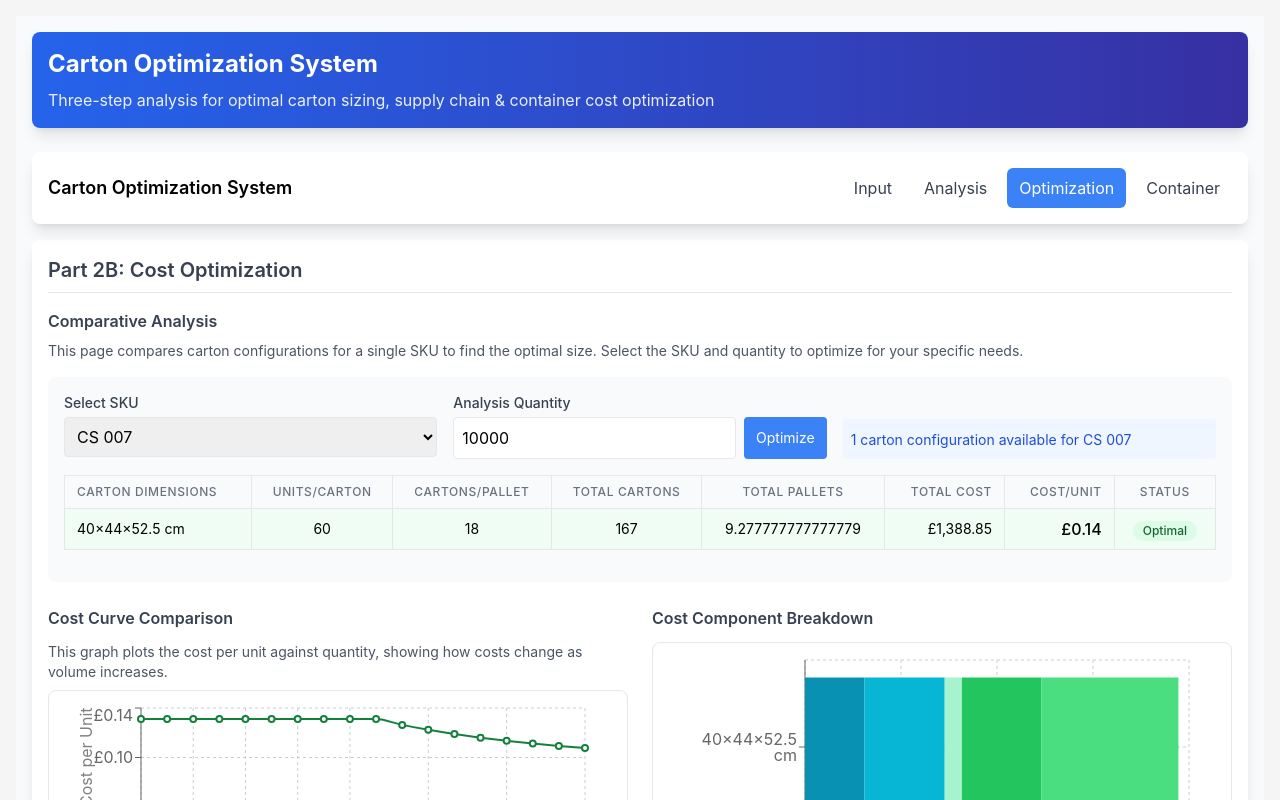
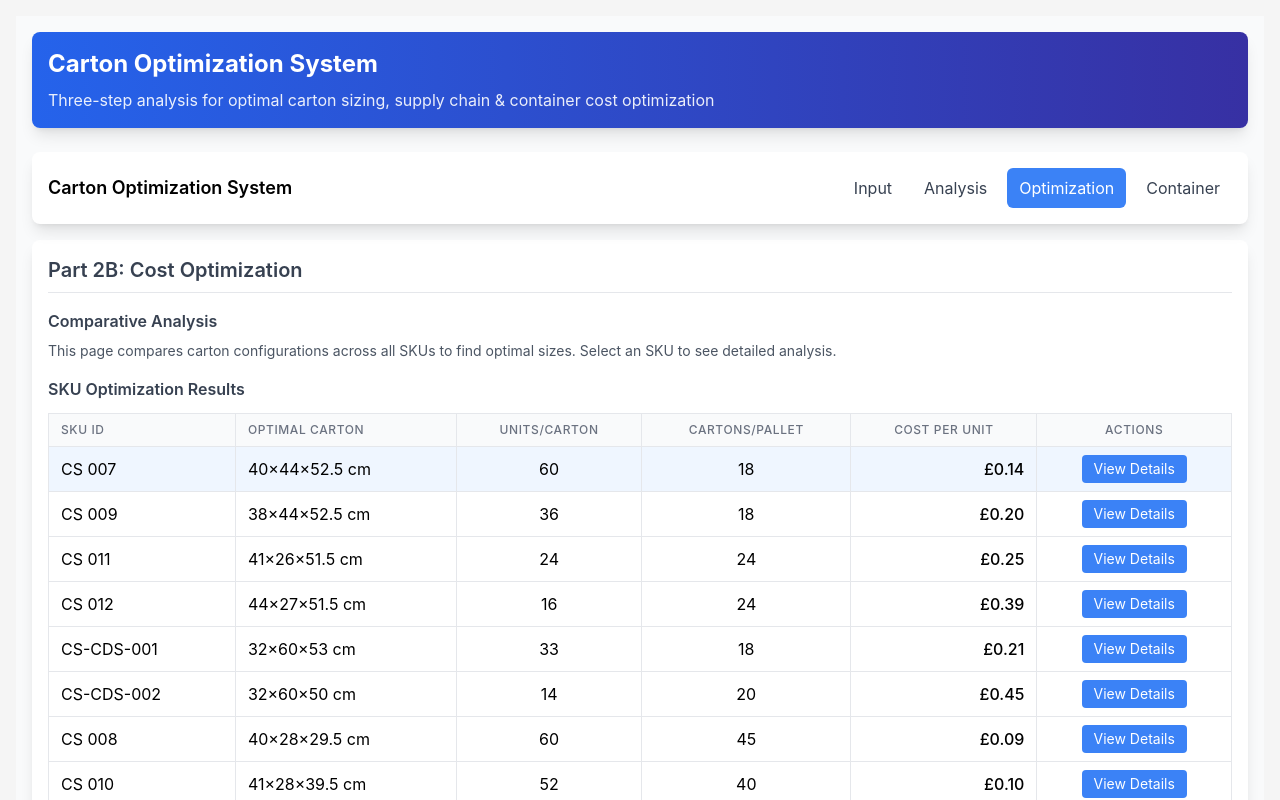
Before and after one commit to progami/carton-optimizer, a React (Vite) app: page /part2b in a window 1280 px wide. Shown: the top 800 px of the page. Built offline with nearby package versions, Linux system fonts and the light colour scheme.

Commit message:
changes for Part 2a 2b for button removal

```diff
--- a/src/components/Part2A.tsx
+++ b/src/components/Part2A.tsx
@@ -1,7 +1,20 @@
+// src/components/Part2A.tsx
 import { useState, useEffect } from 'react';
 import { useCarton, useCostConfig, useProvider } from '../contexts/CartonContext';
 import { useCostCalculation } from '../hooks/useCostCalculation';
 import { formatCurrency } from '../utils/formatters';
+
+// Define the CartonType for easier typing
+type CartonType = {
+  id: number;
+  skuId: string;
+  length: number;
+  width: number;
+  height: number;
+  unitsPerCarton: number;
+  cartonsPerPallet: number;
+  isSelected: boolean;
+};
 
 const CostAnalysis = () => {
   const { candidateCartons, getSelectedCartonId } = useCarton();
@@ -14,13 +27,60 @@ const CostAnalysis = () => {
   const [optimized, setOptimized] = useState(false);
   const [showAbsoluteValues, setShowAbsoluteValues] = useState(false);
 
+  // Add state for SKU selection
+  const [activeSku, setActiveSku] = useState<string>('');
+  const [availableSkus, setAvailableSkus] = useState<string[]>([]);
+  const [skuCartons, setSkuCartons] = useState<CartonType[]>([]);
+
   // Set the initial selected carton ID based on what's selected in Part 1
   useEffect(() => {
     const selected = getSelectedCartonId();
     if (selected) {
       setSelectedCartonId(selected);
+      // Find the SKU for this carton
+      const carton = candidateCartons.find(c => c.id === selected);
+      if (carton) {
+        setActiveSku(carton.skuId);
+        setSkuCartons(candidateCartons.filter(c => c.skuId === carton.skuId));
       }
-  }, [getSelectedCartonId, setSelectedCartonId]);
+    }
+  }, [getSelectedCartonId, setSelectedCartonId, candidateCartons]);
+
+  // Populate available SKUs and initialize
+  useEffect(() => {
+    const skus = [...new Set(candidateCartons.map(c => c.skuId))];
+    setAvailableSkus(skus);
+
+    if (skus.length > 0 && !activeSku) {
+      setActiveSku(skus[0]);
+
+      // Initialize with cartons for first SKU
+      const firstSkuCartons = candidateCartons.filter(c => c.skuId === skus[0]);
+      setSkuCartons(firstSkuCartons);
+
+      // Set selected carton to first one in this SKU group
+      if (firstSkuCartons.length > 0) {
+        setSelectedCartonId(firstSkuCartons[0].id);
+      }
+    }
+  }, [candidateCartons, activeSku, setSelectedCartonId]);
+
+  // Handle SKU selection changes - automatically analyze the selected SKU
+  const handleSkuChange = (newSkuId: string) => {
+    setActiveSku(newSkuId);
+
+    // Filter cartons for this SKU
+    const filteredCartons = candidateCartons.filter(c => c.skuId === newSkuId);
+    setSkuCartons(filteredCartons);
+
+    // Set selected carton to first one in this group
+    if (filteredCartons.length > 0) {
+      setSelectedCartonId(filteredCartons[0].id);
+    }
+
+    // No need for an explicit analyze button - the analysis happens automatically
+    // when the selectedCartonId changes due to the effects in useCostCalculation
+  };
 
   // Set transportMode to LTL if set to auto
   useEffect(() => {
@@ -31,6 +91,7 @@ const CostAnalysis = () => {
 
   // Function to optimize quantity to fully utilize pallets
   const optimizeQuantity = () => {
+    // Get the current selected carton from the selected carton ID, not from all cartons
     const selectedCarton = candidateCartons.find(c => c.id === selectedCartonId);
     if (!selectedCarton) return;
 
@@ -209,9 +270,9 @@ const CostAnalysis = () => {
                   value={selectedCartonId}
                   onChange={(e) => setSelectedCartonId(parseInt(e.target.value))}
                 >
-                  {candidateCartons.map(carton => (
+                  {skuCartons.map(carton => (
                     <option key={carton.id} value={carton.id}>
-                      {carton.length}×{carton.width}×{carton.height} cm
+                      {carton.length}×{carton.width}×{carton.height} cm ({carton.unitsPerCarton} units)
                     </option>
                   ))}
                 </select>
@@ -235,11 +296,24 @@ const CostAnalysis = () => {
             </div>
           </div>
 
-          {/* Cost Parameters */}
+          {/* SKU Selection */}
           <div className="bg-gray-50 p-3 rounded-lg shadow-sm">
-            <h3 className="text-sm font-medium text-gray-700 mb-2">Cost Parameters</h3>
+            <h3 className="text-sm font-medium text-gray-700 mb-2">SKU Selection</h3>
+            <div className="grid grid-cols-1 gap-3 mb-3">
+              <div>
+                <label className="block text-xs text-gray-500 mb-1">Select SKU</label>
+                <select
+                  className="w-full p-2 border rounded"
+                  value={activeSku}
+                  onChange={(e) => handleSkuChange(e.target.value)}
+                >
+                  {availableSkus.map(sku => (
+                    <option key={sku} value={sku}>{sku}</option>
+                  ))}
+                </select>
+              </div>
+            </div>
 
-            <div className="grid grid-cols-2 gap-3">
             <div>
               <label className="block text-xs text-gray-500 mb-1">3PL Provider</label>
               <div className="flex space-x-1">
@@ -275,7 +349,13 @@ const CostAnalysis = () => {
                 </button>
               </div>
             </div>
+          </div>
 
+          {/* Cost Parameters */}
+          <div className="bg-gray-50 p-3 rounded-lg shadow-sm md:col-span-2">
+            <h3 className="text-sm font-medium text-gray-700 mb-2">Cost Parameters</h3>
+
+            <div className="grid grid-cols-3 gap-3">
               <div>
                 <label className="block text-xs text-gray-500 mb-1">Transport Mode</label>
                 <div className="flex space-x-1">
@@ -301,9 +381,7 @@ const CostAnalysis = () => {
                   </button>
                 </div>
               </div>
-            </div>
 
-            <div className="grid grid-cols-2 gap-3 mt-3">
               <div>
                 <label className="block text-xs text-gray-500 mb-1">Storage Weeks</label>
                 <input
--- a/src/components/Part2B.tsx
+++ b/src/components/Part2B.tsx
@@ -206,26 +206,70 @@ const CostOptimization = () => {
         <div className="mb-6">
           <h3 className="font-semibold text-gray-700 mb-2">Comparative Analysis</h3>
           <p className="text-sm text-gray-600 mb-4">
-            This page compares carton configurations for a single SKU to find the optimal size.
-            Select the SKU and quantity to optimize for your specific needs.
+            This page compares carton configurations across all SKUs to find optimal sizes.
+            Select an SKU to see detailed analysis.
           </p>
 
+          {/* SKU Optimization Results Table - NEW */}
+          <div className="mb-6">
+            <h3 className="font-semibold text-gray-700 mb-3">SKU Optimization Results</h3>
+            <div className="overflow-x-auto">
+              <table className="min-w-full bg-white border">
+                <thead className="bg-gray-50">
+                  <tr>
+                    <th className="py-2 px-3 text-left text-xs font-medium text-gray-500 uppercase tracking-wider border">SKU ID</th>
+                    <th className="py-2 px-3 text-left text-xs font-medium text-gray-500 uppercase tracking-wider border">Optimal Carton</th>
+                    <th className="py-2 px-3 text-center text-xs font-medium text-gray-500 uppercase tracking-wider border">Units/Carton</th>
+                    <th className="py-2 px-3 text-center text-xs font-medium text-gray-500 uppercase tracking-wider border">Cartons/Pallet</th>
+                    <th className="py-2 px-3 text-center text-xs font-medium text-gray-500 uppercase tracking-wider border">Cost Per Unit</th>
+                    <th className="py-2 px-3 text-center text-xs font-medium text-gray-500 uppercase tracking-wider border">Actions</th>
+                  </tr>
+                </thead>
+                <tbody className="divide-y divide-gray-200">
+                  {availableSkus.map(skuId => {
+                    // Get all cartons for this SKU
+                    const skuCartons = candidateCartons.filter(c => c.skuId === skuId);
+
+                    // Generate comparative data for this SKU
+                    const skuComparativeData = generateComparativeData(costConfig.totalDemand, skuCartons, costConfig);
+
+                    // Find optimal carton for this SKU
+                    const skuOptimalConfig = skuComparativeData.reduce(
+                      (best, current) => current.costPerUnit < best.costPerUnit ? current : best,
+                      skuComparativeData[0] || { costPerUnit: 0, cartonId: 0, unitsPerCarton: 0, cartonsPerPallet: 0, dimensions: '' }
+                    );
+
+                    // Get the optimal carton object
+                    const optimalCarton = skuCartons.find(c => c.id === skuOptimalConfig.cartonId);
+
+                    return (
+                      <tr key={skuId} className={activeSku === skuId ? 'bg-blue-50' : ''}>
+                        <td className="py-2 px-3 border">{skuId}</td>
+                        <td className="py-2 px-3 border">{skuOptimalConfig.dimensions || 'N/A'}</td>
+                        <td className="py-2 px-3 text-center border">{skuOptimalConfig.unitsPerCarton || 'N/A'}</td>
+                        <td className="py-2 px-3 text-center border">{skuOptimalConfig.cartonsPerPallet || 'N/A'}</td>
+                        <td className="py-2 px-3 text-right font-medium border">
+                          {formatCurrency(skuOptimalConfig.costPerUnit)}
+                        </td>
+                        <td className="py-2 px-3 text-center border">
+                          <button
+                            onClick={() => setActiveSku(skuId)}
+                            className="px-3 py-1 bg-blue-500 text-white rounded hover:bg-blue-600 transition-all text-sm"
+                          >
+                            View Details
+                          </button>
+                        </td>
+                      </tr>
+                    );
+                  })}
+                </tbody>
+              </table>
+            </div>
+          </div>
+
           <div className="p-4 bg-gray-50 rounded-lg">
+            <h4 className="font-medium text-gray-700 mb-2">Detailed Analysis for {activeSku}</h4>
             <div className="mb-4 grid grid-cols-1 md:grid-cols-3 gap-4">
-              {/* SKU Selection */}
-              <div>
-                <label className="block text-sm font-medium text-gray-700 mb-1">Select SKU</label>
-                <select
-                  className="w-full p-2 border rounded"
-                  value={activeSku}
-                  onChange={(e) => setActiveSku(e.target.value)}
-                >
-                  {availableSkus.map(sku => (
-                    <option key={sku} value={sku}>{sku}</option>
-                  ))}
-                </select>
-              </div>
-
               {/* Quantity Input */}
               <div>
                 <label className="block text-sm font-medium text-gray-700 mb-1">Analysis Quantity</label>
```
Also changed, not shown: src/hooks/useContainerCalculation.ts (+97 -54 lines). Lines whose indentation alone changed are shown as unchanged.
